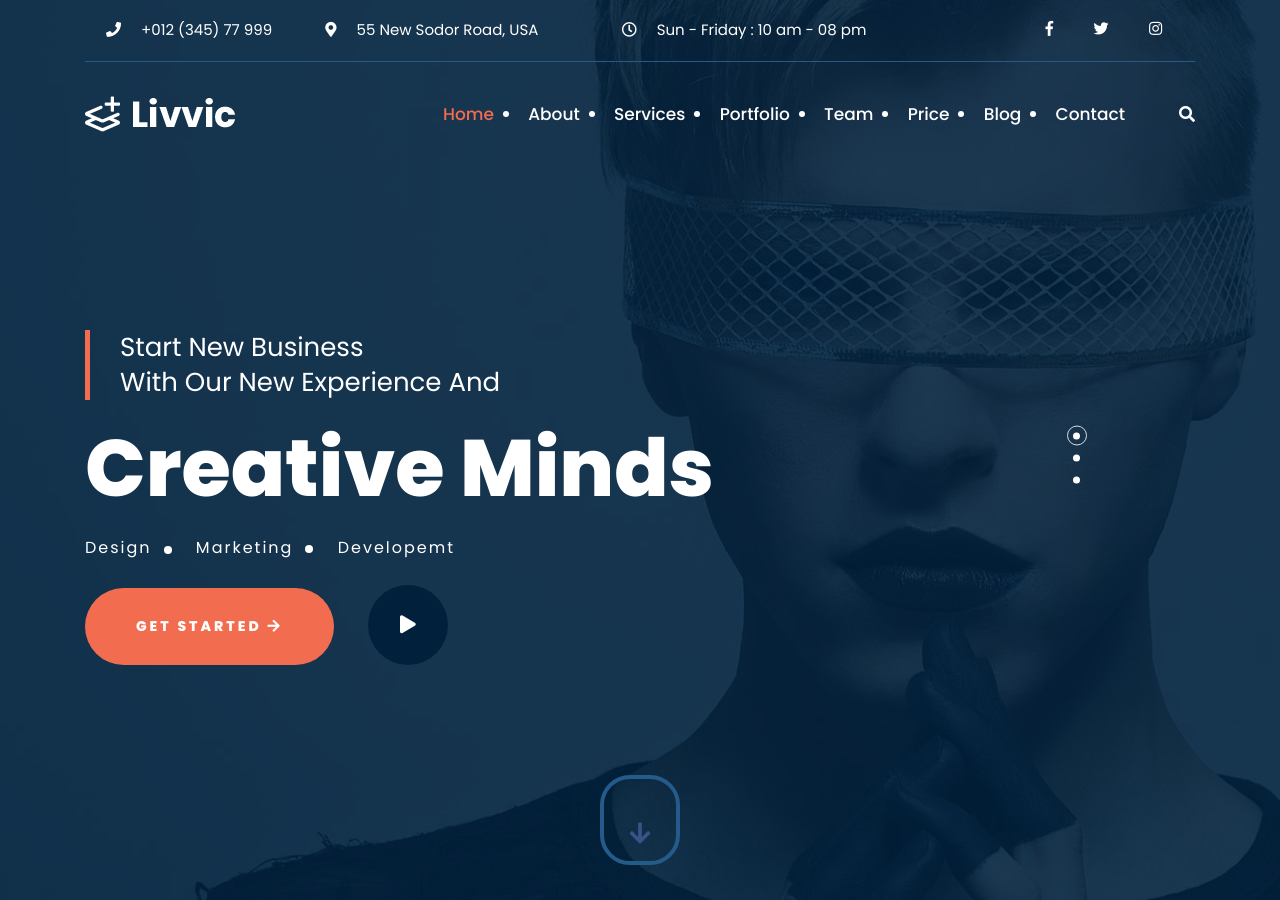
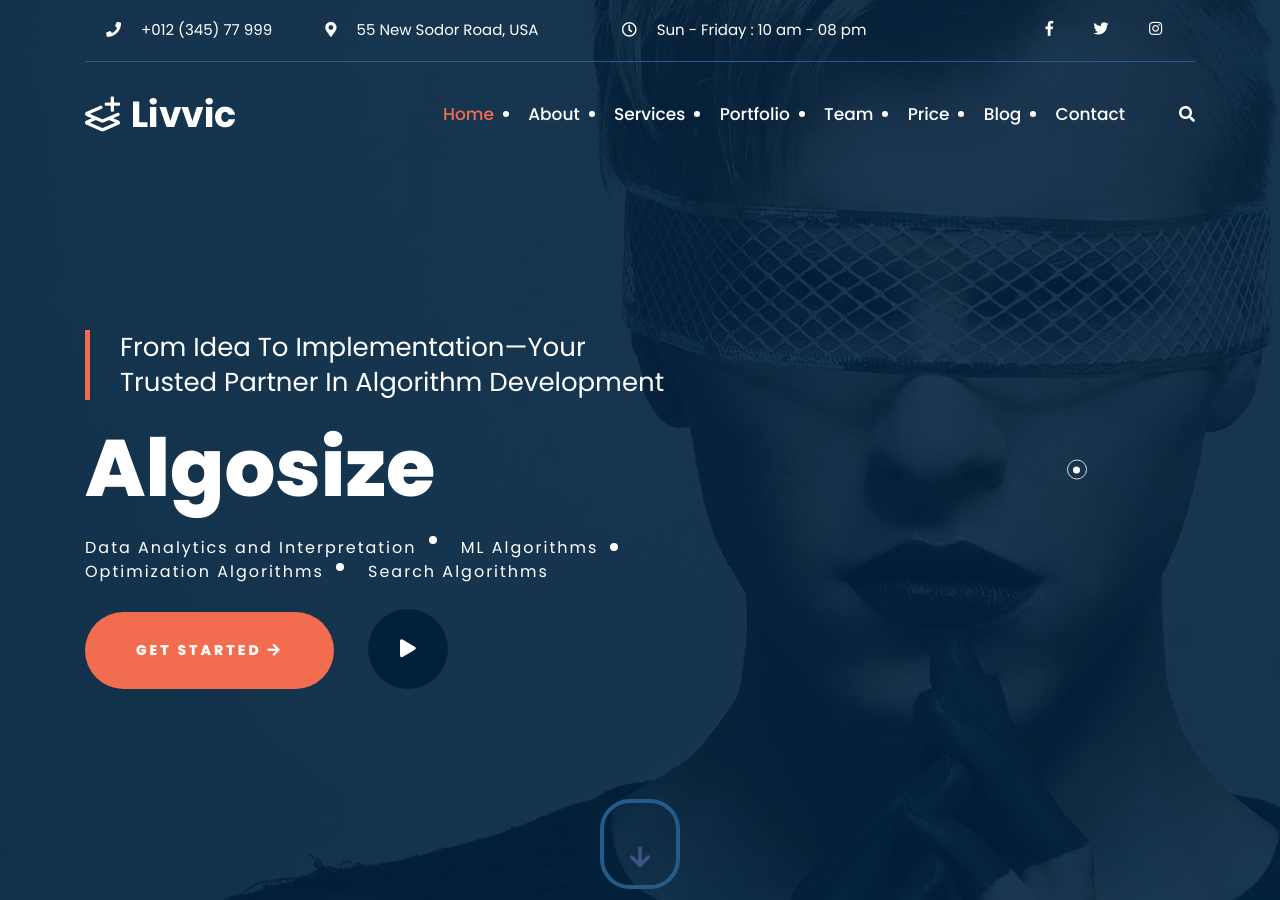
Before and after one commit to AlgoSize/website, a Jekyll site: the page built from index.html, in a window 1280 px wide and 900 px high. Built offline with Jekyll 4.4.1, drawn with Linux system fonts in a browser that asks for light colours; some of the changed text lies outside the part shown.

Commit message:
Update hero-area.html

```diff
--- a/_includes/hero-area.html
+++ b/_includes/hero-area.html
@@ -5,16 +5,17 @@
             <div class="row">
                 <div class="col-lg-7">
                     <div class="hero-area-content">
-                        <p class="hero-para">Start New Business  <br>
-                            With Our New Experience and</p>
+                        <p class="hero-para">From Idea to Implementation—Your <br>
+                            Trusted Partner in Algorithm Development</p>
                         <h1 class="hero-heading">
-                            Creative Minds
+                            Algosize
                         </h1>
                         <div class="hero-area-menu">
                             <ul>
-                                <li><a href="#">Design</a></li>
-                                <li><a href="#">Marketing</a></li>
-                                <li><a href="#">Developemt</a></li>
+                                <li><a href="#">Data Analytics and Interpretation</a></li>
+                                <li><a href="#">ML Algorithms</a></li>
+                                <li><a href="#">Optimization Algorithms</a></li>
+                                <li><a href="#">Search Algorithms</a></li>
                             </ul>
                         </div>
                         <a href="#" class="btn hero-btn">Get Started <i class="fa fa-arrow-right"></i></a>
@@ -27,59 +28,5 @@
             <span><i class="fa fa-arrow-down"></i></span>
         </div>
     </div>
-    <div class="single-hero-area hero-bg-2 bg_cover" data-scroll-area="true">
-        <div class="container">
-            <div class="row">
-                <div class="col-lg-7">
-                    <div class="hero-area-content">
-                        <p class="hero-para">Start New Business  <br>
-                            With Our New Experience and</p>
-                        <h1 class="hero-heading">
-                            Creative Minds
-                        </h1>
-                        <div class="hero-area-menu">
-                            <ul>
-                                <li><a href="#">Design</a></li>
-                                <li><a href="#">Marketing</a></li>
-                                <li><a href="#">Developemt</a></li>
-                            </ul>
-                        </div>
-                        <a href="#" class="btn hero-btn">get Started <i class="fa fa-arrow-right"></i></a>
-                        <a href="#" class="video-btn video-popup"><i class="fa fa-play"></i></a>
-                    </div>
-                </div>
-            </div>
-        </div>
-        <div class="hero-scrolli">
-            <span><i class="fa fa-arrow-down"></i></span>
-        </div>
-    </div>
-    <div class="single-hero-area hero-bg-3 bg_cover" data-scroll-area="true">
-        <div class="container">
-            <div class="row">
-                <div class="col-lg-7">
-                    <div class="hero-area-content">
-                        <p class="hero-para">Start New Business  <br>
-                            With Our New Experience and</p>
-                        <h1 class="hero-heading">
-                            Creative Minds
-                        </h1>
-                        <div class="hero-area-menu">
-                            <ul>
-                                <li><a href="#">Design</a></li>
-                                <li><a href="#">Marketing</a></li>
-                                <li><a href="#">Developemt</a></li>
-                            </ul>
-                        </div>
-                        <a href="#" class="btn hero-btn">get Started <i class="fa fa-arrow-right"></i></a>
-                        <a href="#" class="video-btn video-popup"><i class="fa fa-play"></i></a>
-                    </div>
-                </div>
-            </div>
-        </div>
-        <div class="hero-scrolli">
-            <span><i class="fa fa-arrow-down"></i></span>
-        </div>
-    </div>
 </section>
 <!--======  HERO PART END ======-->
```
